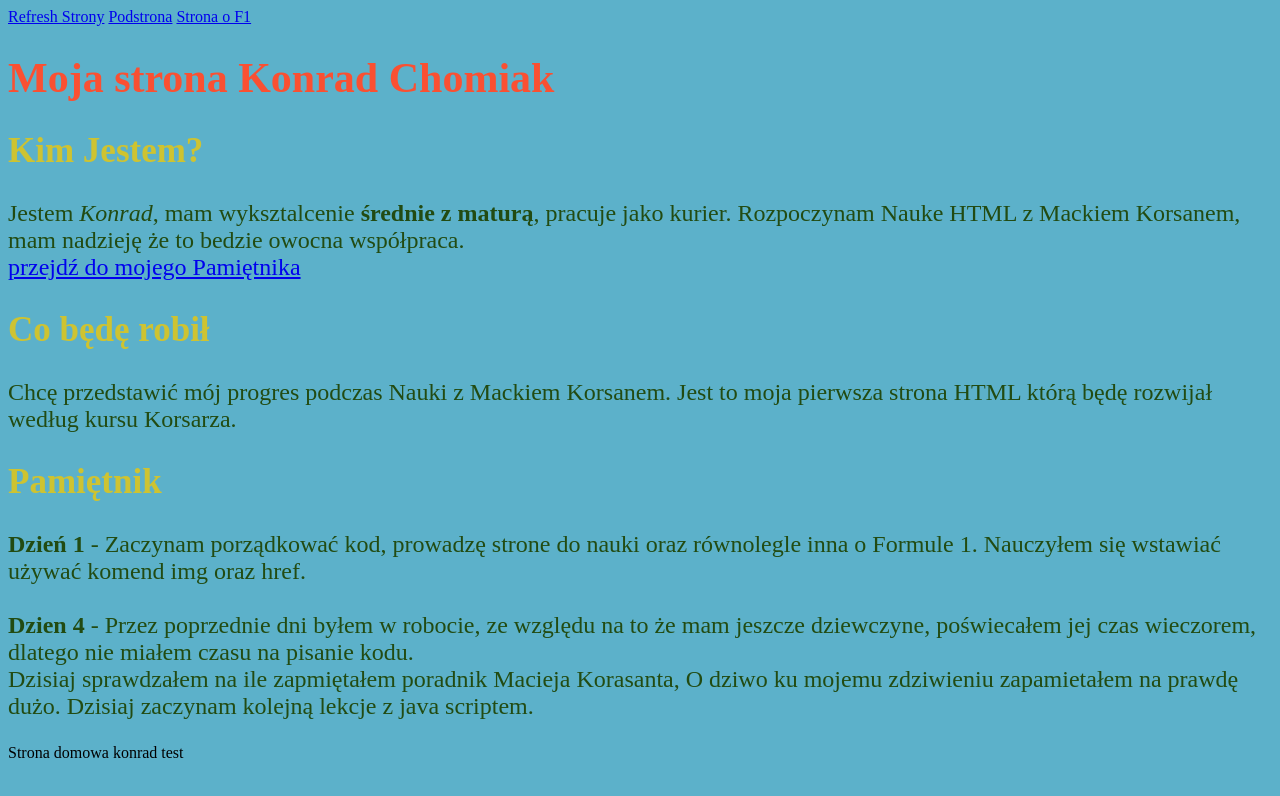
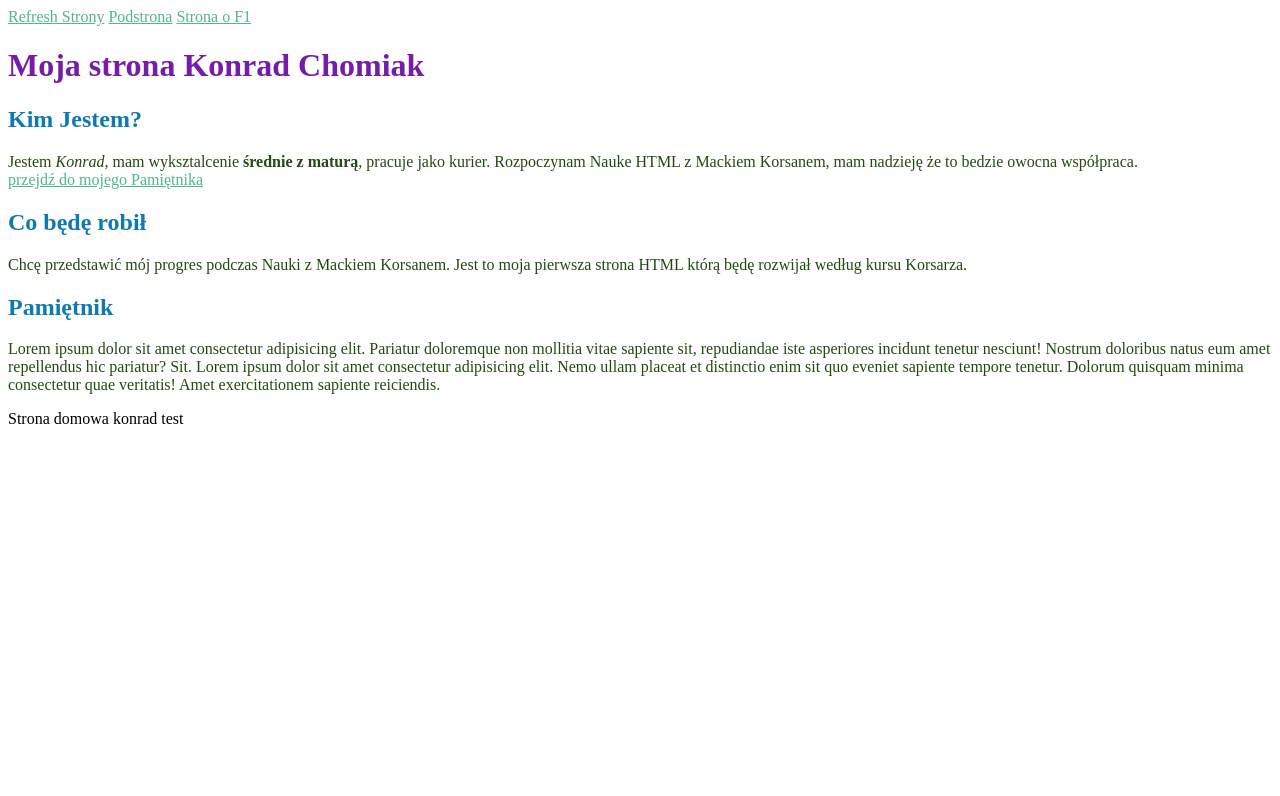
Before and after one commit to KonradChomiak/MojaStrona, a plain HTML site: page index.html in a window 1280 px wide. Drawn offline with Linux system fonts and the light colour scheme.

Commit message:
new colors

```diff
--- a/index.html
+++ b/index.html
@@ -12,9 +12,9 @@
     <main class="main">
 
         <header class="header">
-            <a href="index.html">Refresh Strony</a>
-            <a href="Podstrona.html">Podstrona</a>
-            <a href="PodstronaF1.html">Strona o F1</a>
+            <a class="links" href="index.html">Refresh Strony</a>
+            <a class="links" href="Podstrona.html">Podstrona</a>
+            <a class="links" href="PodstronaF1.html">Strona o F1</a>
 
 
             <h1 class="mainHeader">
@@ -25,10 +25,10 @@
             <h2 class="sectionHeader">
                 Kim Jestem?
             </h2>
-            <p class="article" >
+            <p class="paragraph">
                 Jestem <em>Konrad</em>, mam wyksztalcenie <b>średnie z maturą</b>, pracuje jako kurier.
                 Rozpoczynam Nauke HTML z Mackiem Korsanem, mam nadzieję że to bedzie owocna współpraca.<br>
-                <a href="#pamiętnik">przejdź do mojego Pamiętnika</a>
+                <a class="links" href="#pamiętnik">przejdź do mojego Pamiętnika</a>
 
             </p>
         </section>
@@ -36,27 +36,22 @@
             <h2 class="sectionHeader">
                 Co będę robił
             </h2>
-                <p class="article">
+            <p class="paragraph">
                 Chcę przedstawić mój progres podczas Nauki z Mackiem Korsanem. Jest to moja pierwsza strona HTML
                 którą
                 będę rozwijał według kursu Korsarza.
             </p>
         </section>
         <section id="pamiętnik">
-                <h2 class="sectionHeader">
+            <h2 class="diaryHeader">
                 Pamiętnik
             </h2>
-                <p class="article">
-                    <b>Dzień 1</b> - Zaczynam porządkować kod, prowadzę strone do nauki oraz równolegle inna o Formule
-                    1.
-                    Nauczyłem się wstawiać używać komend img oraz href.<br><br>
-                    <b>Dzien 4 </b>- Przez poprzednie dni byłem w robocie, ze względu na to że mam jeszcze dziewczyne,
-                    poświecałem
-                    jej czas wieczorem, dlatego nie miałem czasu na pisanie kodu.<br> Dzisiaj sprawdzałem na ile
-                    zapmiętałem
-                    poradnik Macieja Korasanta, O dziwo ku mojemu zdziwieniu zapamietałem na prawdę dużo. Dzisiaj
-                    zaczynam
-                    kolejną lekcje z java scriptem.<br>
+            <p class="paragraph">
+                Lorem ipsum dolor sit amet consectetur adipisicing elit. Pariatur doloremque non mollitia vitae sapiente
+                sit, repudiandae iste asperiores incidunt tenetur nesciunt! Nostrum doloribus natus eum amet repellendus
+                hic pariatur? Sit. Lorem ipsum dolor sit amet consectetur adipisicing elit. Nemo ullam placeat et
+                distinctio enim sit quo eveniet sapiente tempore tenetur. Dolorum quisquam minima consectetur quae
+                veritatis! Amet exercitationem sapiente reiciendis.
 
             </p>
         </section>
--- a/style.css
+++ b/style.css
@@ -1,22 +1,24 @@
 body {
-    background: #5cb1ca;
+    background: #fefefe;
 }
 
 .mainHeader {
-    color: rgb(250, 80, 50);
-    font-size: 42px;
+    color: #751da8
+
 }
 
-.sectionHeader {
-    color: #cec331;
-    font-size: 35px
+.sectionHeader, .diaryHeader{
+    color: #0e7ab1;
+
 }
 
-.article {
+.paragraph {
     color: #224b12;
-    font-size: 24px;
+
 }
 
 h3 {
     color: #0e0ba8;
 }
+
+.links {color: #52b788}
```
Also changed, not shown: Podstrona.html (+1 -1 lines), PodstronaF1.html (+3 -3 lines). Lines whose indentation alone changed are shown as unchanged.
